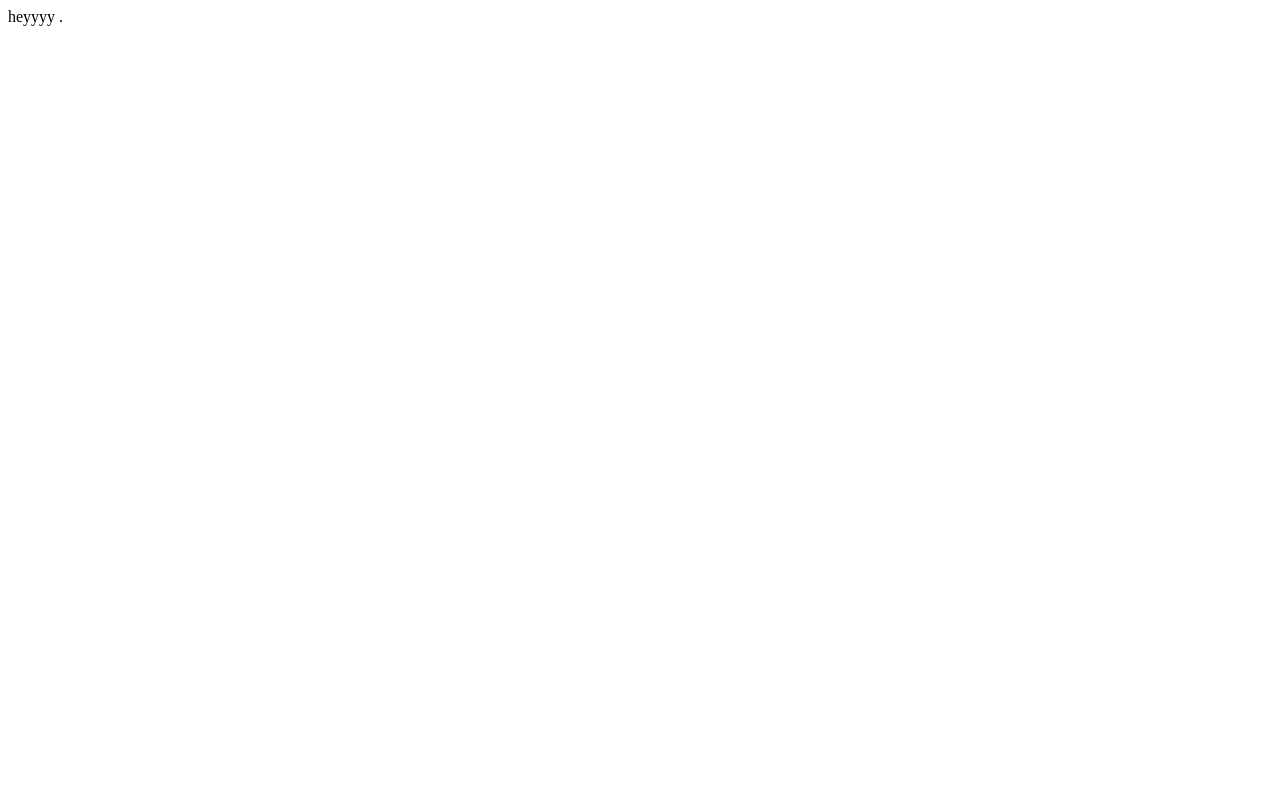
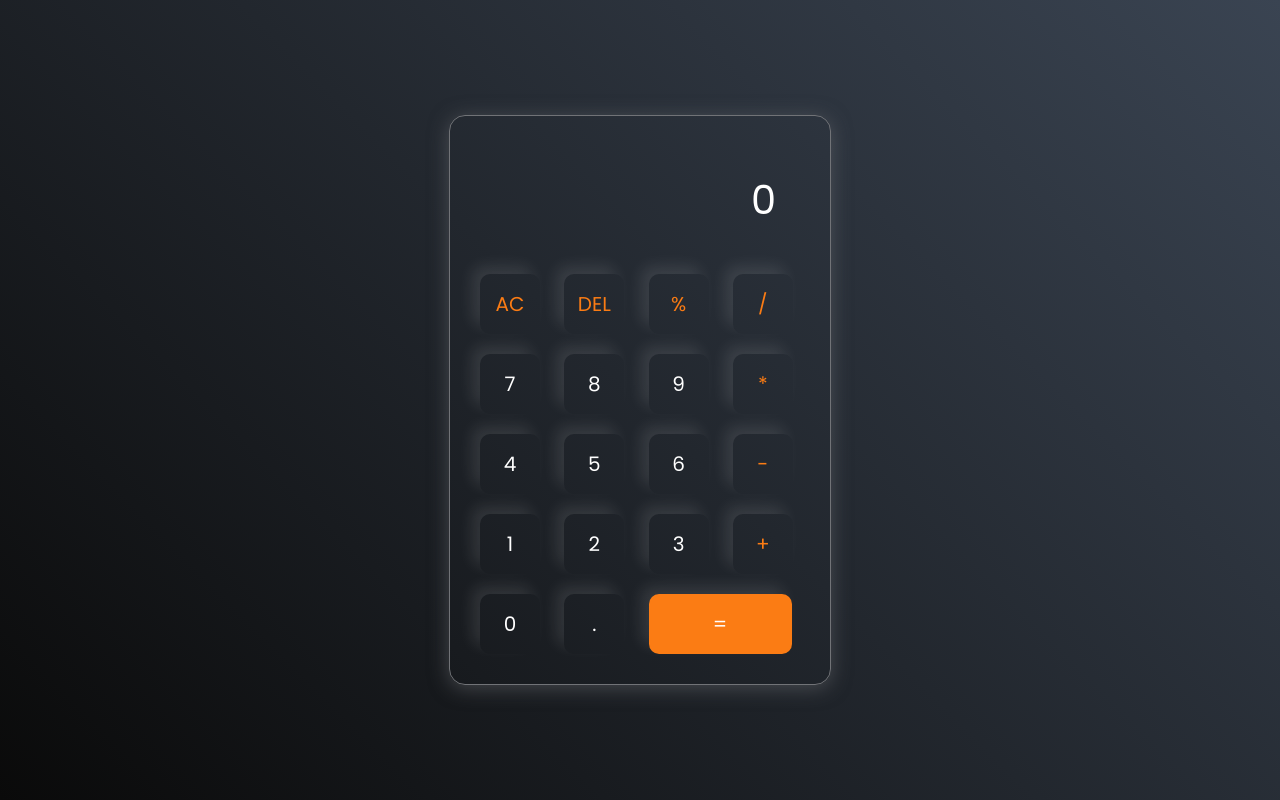
Before and after one commit to Vibudh08/calculator, a plain HTML site: page index.html in a window 1280 px wide. Drawn offline with Linux system fonts and the light colour scheme.

Commit message:
calculator complete

```diff
--- a/index.html
+++ b/index.html
@@ -4,9 +4,42 @@
     <meta charset="UTF-8">
     <meta name="viewport" content="width=device-width, initial-scale=1.0">
     <title>Calculator</title>
+    <link rel="stylesheet" href="style.css">
 </head>
 <body>
-    heyyyy
-.
+    <div class="calculator">
+        <input type="text" placeholder="0" id="inputBox">
+        <div>
+            <button class="btn1">AC</button>
+            <button class="btn1">DEL</button>
+            <button class="btn1">%</button>
+            <button class="btn1">/</button>
+        </div>
+        <div>
+            <button>7</button>
+            <button>8</button>
+            <button>9</button>
+            <button class="btn1">*</button>
+        </div>
+        <div>
+            <button>4</button>
+            <button>5</button>
+            <button>6</button>
+            <button class="btn1">-</button>
+        </div>
+        <div>
+            <button>1</button>
+            <button>2</button>
+            <button>3</button>
+            <button class="btn1">+</button>
+        </div>
+        <div>
+            <!-- <button>00</button> -->
+            <button>0</button>
+            <button>.</button>
+            <button class="btn">=</button>
+        </div>
+    </div>
+    <script src="script.js"></script>
 </body>
 </html>
--- /dev/null
+++ b/script.js
@@ -0,0 +1,26 @@
+let input = document.getElementById('inputBox')
+let buttons = document.querySelectorAll('button')
+
+let string = ''
+let arr = Array.from(buttons)
+
+arr.forEach(button=>{
+    button.addEventListener('click',(e)=>{
+        if(e.target.innerHTML == '='){
+            string = eval(string)
+            input.value = string
+        }
+        else if(e.target.innerHTML == 'AC'){
+            string = ''
+            input.value = string
+        }
+        else if(e.target.innerHTML == 'DEL'){
+            string = string.substring(0,string.length-1)
+            input.value = string
+        }
+        else{
+            string += e.target.innerHTML
+            input.value = string
+        }
+    })
+})
--- /dev/null
+++ b/style.css
@@ -0,0 +1,64 @@
+@import url('https://fonts.googleapis.com/css2?family=Poppins:wght@300;400;500;600&display=swap');
+
+*{
+    margin: 0px;
+    padding: 0px;
+    box-sizing: border-box;
+    font-family: 'Poppins', sans-serif;;
+}
+
+body{
+    width: 100%;
+    height: 100vh;
+    display: flex;
+    justify-content: center;
+    align-items: center;
+    background: linear-gradient(45deg , #0a0a0a, #3a4452);
+}
+
+.calculator{
+    border: 1px solid #717377;
+    padding: 20px;
+    border-radius: 16px;
+    background: transparent;
+    box-shadow: 0 3px 20px rgba(113, 115, 119, 0.5);
+}
+
+input{
+    width: 320px;
+    border: none;
+    padding: 24px;
+    margin: 10px;
+    background: transparent;
+    box-shadow: 0 3px 15px rgbs(84, 84, 84, 0.1);
+    font-size: 40px;
+    text-align: right;
+    cursor: pointer;
+    color: #fff;
+}
+
+input::placeholder{
+    color: #fff;
+}
+
+button{
+    border: none;
+    width: 60px;
+    height: 60px;
+    margin: 10px;
+    border-radius: 10px;
+    background: transparent;
+    color: white;
+    font-size: 20px;
+    box-shadow: -8px -8px 15px rgba(255,255,255,0.1);
+    cursor: pointer;
+}
+
+.btn{
+    width: 143px;
+    background-color: #fb7c14;
+}
+
+.btn1{
+    color: #fb7c14;
+}
```
